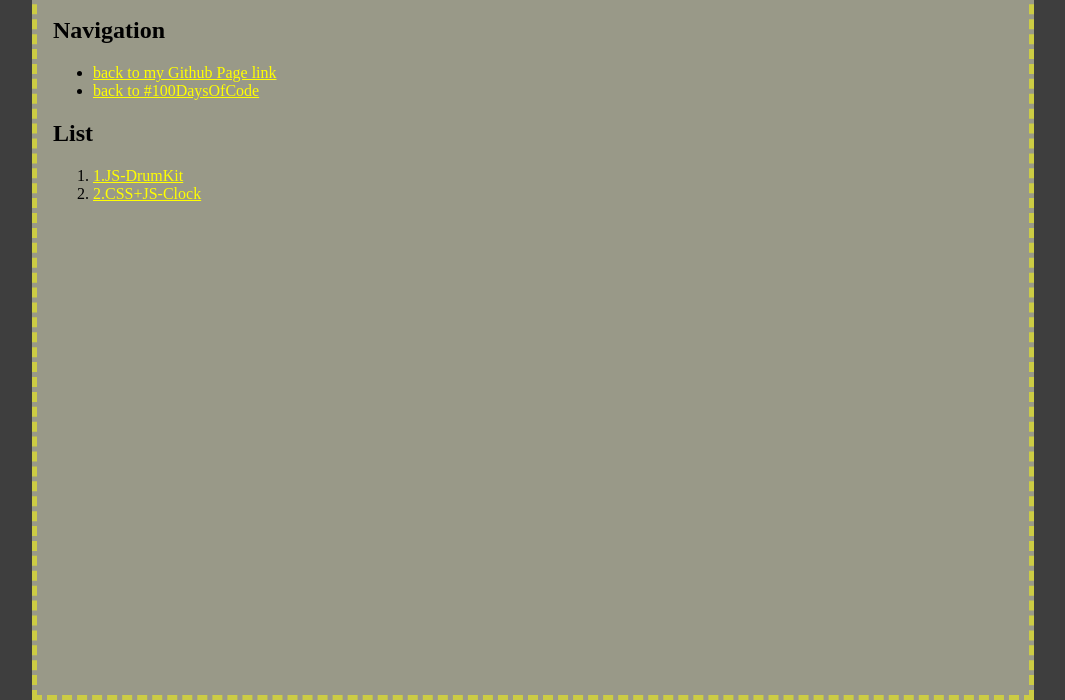
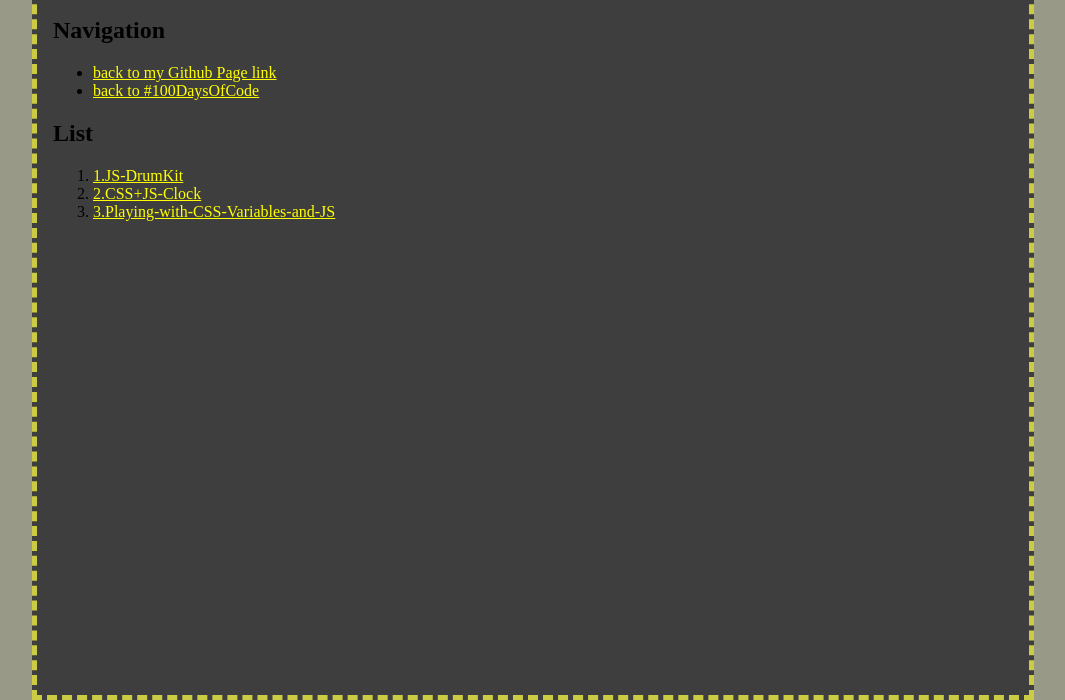
Before and after one commit to tdudkowski/JavaScript30, a plain HTML site: page index.html in a window 1280 px wide. Shown: the part 100-800 px from the top of the page, without its empty margins (107-1172 px from the left). Drawn offline with Linux system fonts and the light colour scheme.

Commit message:
Update index.html

```diff
--- a/index.html
+++ b/index.html
@@ -11,7 +11,7 @@
    margin: 0;
    min-height: 100vh;
    display: flex;
-   background-color: #3e3e3e
+   background-color: #998;
   }
 
   main {
@@ -21,7 +21,7 @@
    max-width: 60rem;
    border: 5px dashed #cc4;
    padding: 1rem;
-   background-color: #998;
+   background-color: #3e3e3e
   }
 
   main h1 {
@@ -56,6 +56,7 @@
   <ol>
    <li><a href="1.JS-DrumKit/">1.JS-DrumKit</a></li>
    <li><a href="2.CSS+JS-Clock/">2.CSS+JS-Clock</a></li>
+   <li><a href="3.Playing-with-CSS-Variables-and-JS">3.Playing-with-CSS-Variables-and-JS</a></li>
   </ol>
  </main>
 </body>
```
